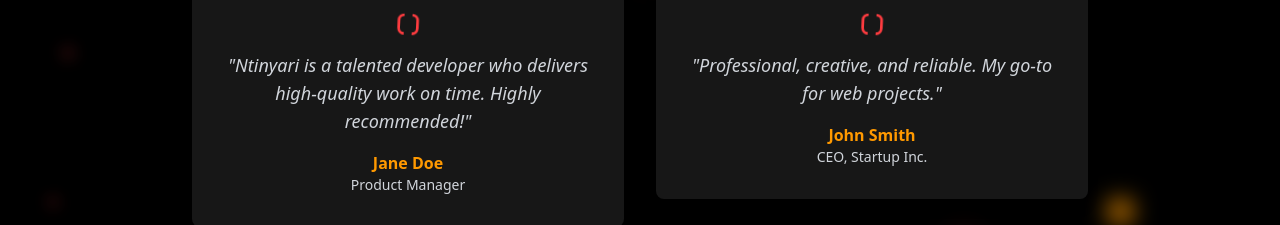
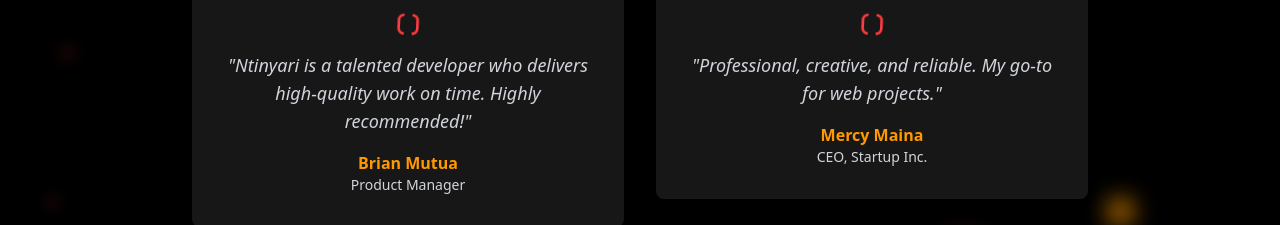
Before and after one commit to Ntinyari1/My-Portfolio, a React (Create React App) app: page / in a window 1280 px wide. Shown: the part 4040-4265 px from the top of the page. Built offline with nearby package versions, Linux system fonts and the light colour scheme.

Commit message:
Update testimonial names in Testimonials.js

```diff
--- a/src/components/Testimonials.js
+++ b/src/components/Testimonials.js
@@ -4,12 +4,12 @@ import BubbleParticles from './BubbleParticles';
 
 const testimonials = [
   {
-    name: 'Jane Doe',
+    name: 'Brian Mutua',
     role: 'Product Manager',
     quote: 'Ntinyari is a talented developer who delivers high-quality work on time. Highly recommended!'
   },
   {
-    name: 'John Smith',
+    name: 'Mercy Maina',
     role: 'CEO, Startup Inc.',
     quote: 'Professional, creative, and reliable. My go-to for web projects.'
   },
```
